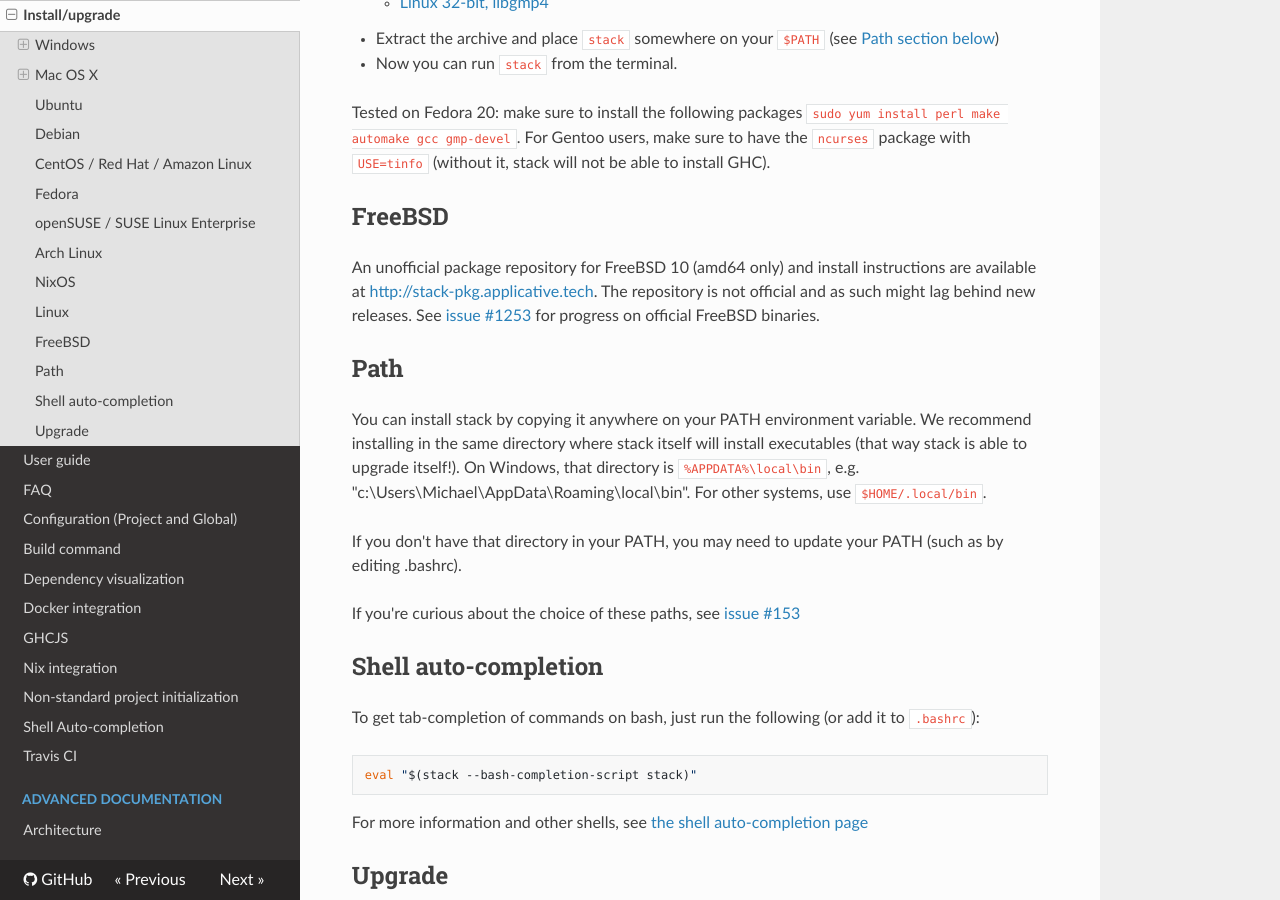
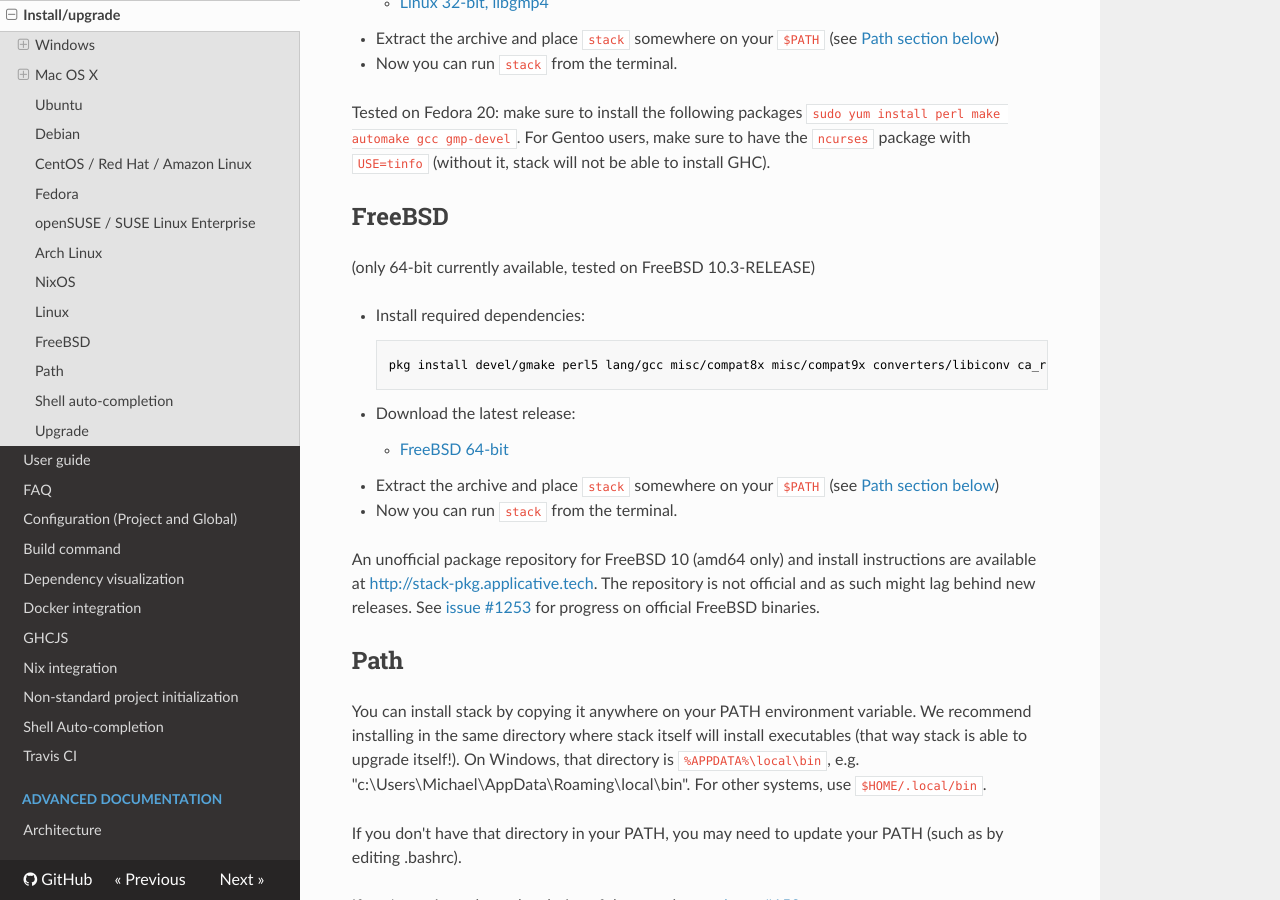
Before and after one commit to commercialhaskell/stack, an MkDocs documentation site: the page built from doc/install_and_upgrade.md, in a window 1280 px wide and 900 px high, scrolled down 6139 px. Built offline with MkDocs 1.6.1, drawn with Linux system fonts in a browser that asks for light colours; nearby versions of some CDN libraries; old or Windows-style settings are respelled for this version of MkDocs.

```diff
--- a/doc/install_and_upgrade.md
+++ b/doc/install_and_upgrade.md
@@ -271,6 +271,20 @@ For Gentoo users, make sure to have the `ncurses` package with `USE=tinfo` (with
 
 ## FreeBSD
 
+(only 64-bit currently available, tested on FreeBSD 10.3-RELEASE)
+
+* Install required dependencies:
+
+        pkg install devel/gmake perl5 lang/gcc misc/compat8x misc/compat9x converters/libiconv ca_root_nss
+
+* Download the latest release:
+
+    * [FreeBSD 64-bit](https://www.stackage.org/stack/freebsd-x86_64)
+
+* Extract the archive and place `stack` somewhere on your `$PATH` (see [Path section below](#path))
+
+* Now you can run `stack` from the terminal.
+
 An unofficial package repository for FreeBSD 10 (amd64 only) and install
 instructions are available at [http://stack-pkg.applicative.tech](http://stack-pkg.applicative.tech/).  The
 repository is not official and as such might lag behind new releases.  See [issue #1253](https://github.com/commercialhaskell/stack/issues/1253)
```
Also changed, not shown: ChangeLog.md (+6 -0 lines), doc/MAINTAINER_GUIDE.md (+2 -6 lines), doc/README.md (+1 -1 lines), 3 other files.
